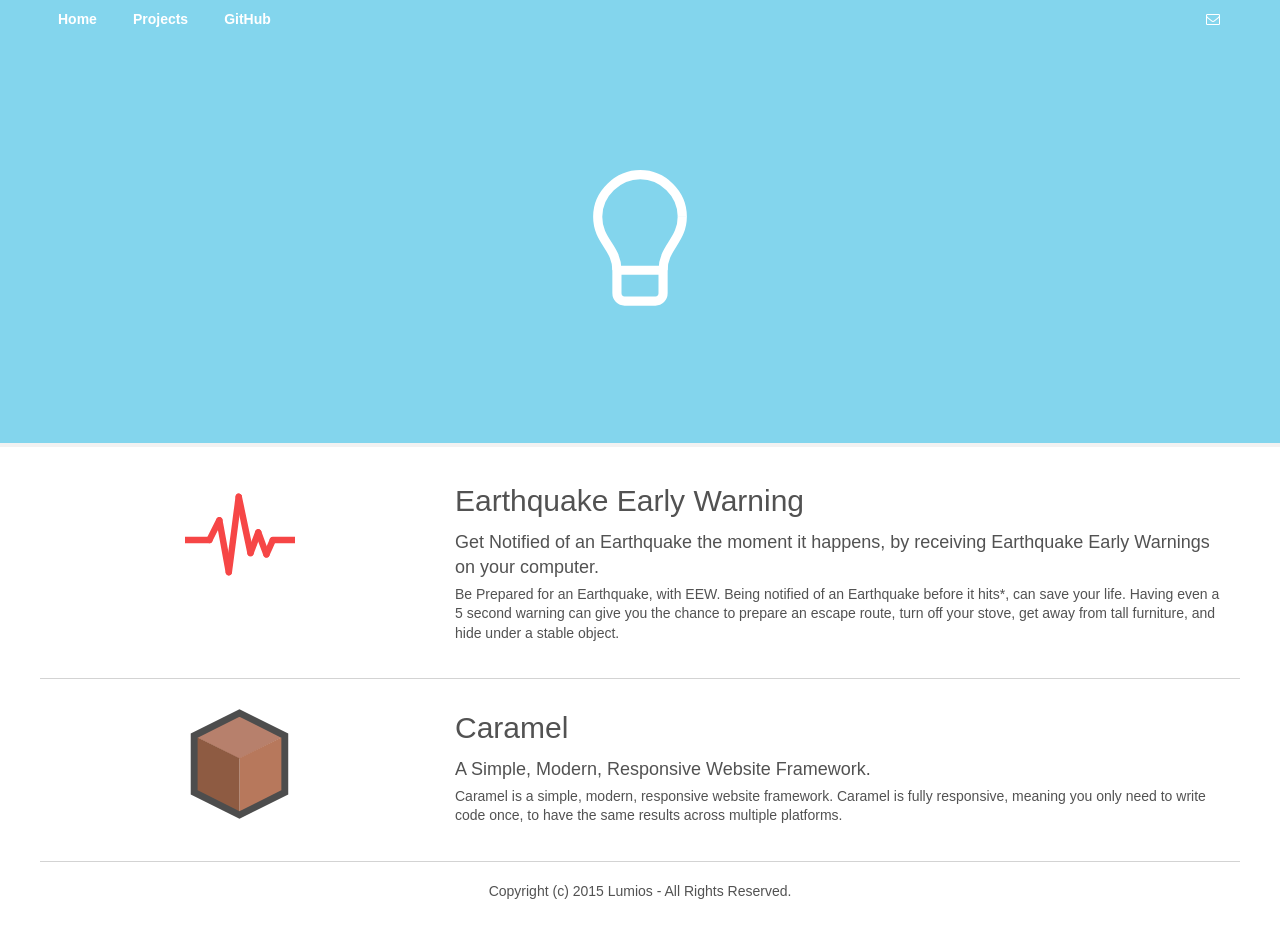
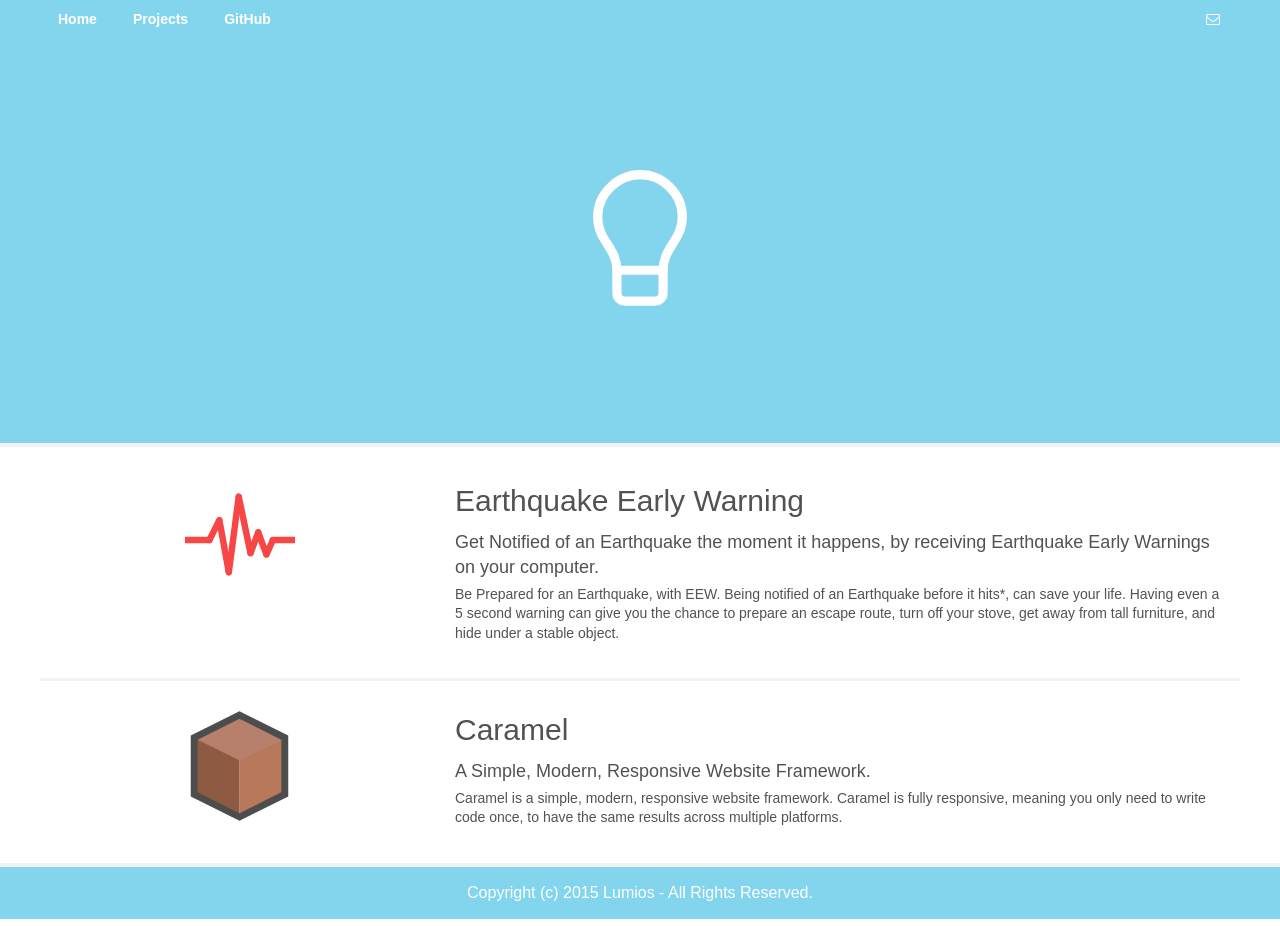
Before and after one commit to lumios/lumios.github.io, a plain HTML site: page index.html in a window 1280 px wide. Drawn offline with Linux system fonts and the light colour scheme.

Commit message:
Made Footer more Consistent

```diff
--- a/assets/css/style.css
+++ b/assets/css/style.css
@@ -64,13 +64,17 @@ a, a:hover, a:active, a:link, a:visited, a:focus {
 @media (max-width: 800px) {
     .block.title {
         margin-top: 0px;
-        padding: 25px 0;
+        padding: 15px 0 25px;
     }
 }
 
-.item-1, .item-2 {
+.item-1 {
     padding: 20px 0;
-    border-bottom: 1px solid lightgrey;
+    border-bottom: 3px solid #f2f2f2;
+}
+
+.item-2 {
+    padding: 20px 0;
 }
 
 .logo {
@@ -83,7 +87,7 @@ h3 {
 }
 
 @media (max-width: 800px) {
-    .item-1 {
+    .item-1, .item-2 {
         text-align: center;
     }
 
@@ -120,8 +124,11 @@ h3 {
 }
 
 footer {
+    color: white;
+    font-size: 16px;
+    padding: 15px 0 10px;
+    background: rgb(131, 213, 237);
     text-align: center;
-    /*border-top: 1px solid lightgrey;*/
-    padding: 20px 0;
     margin: 0;
+    border-top: 4px solid #f2f2f2;
 }
--- a/index.html
+++ b/index.html
@@ -71,7 +71,7 @@
                 </div>
             </a>
         </div>
-        <div class="row item-1">
+        <div class="row item-2">
             <a href="http://github.com/lumios/caramel">
                 <div class="box col-4">
                     <div align="center">
@@ -85,6 +85,7 @@
                 </div>
             </a>
         </div>
+    </div>
 
     <footer>
         <div class="row">
@@ -93,7 +94,6 @@
             </div>
         </div>
     </footer>
-    </div>
 
 </body>
 </html>
```
Lines whose indentation alone changed are shown as unchanged.
